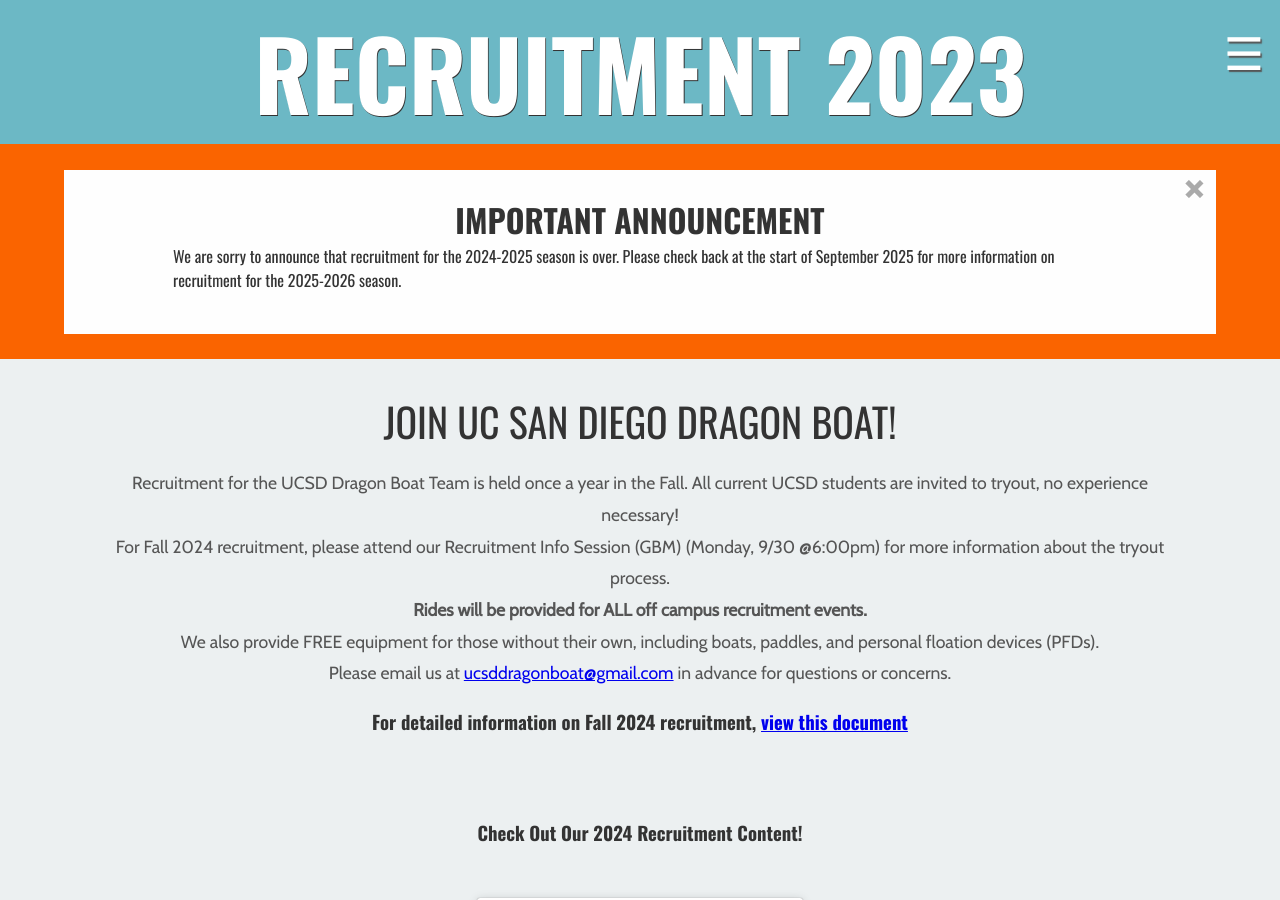
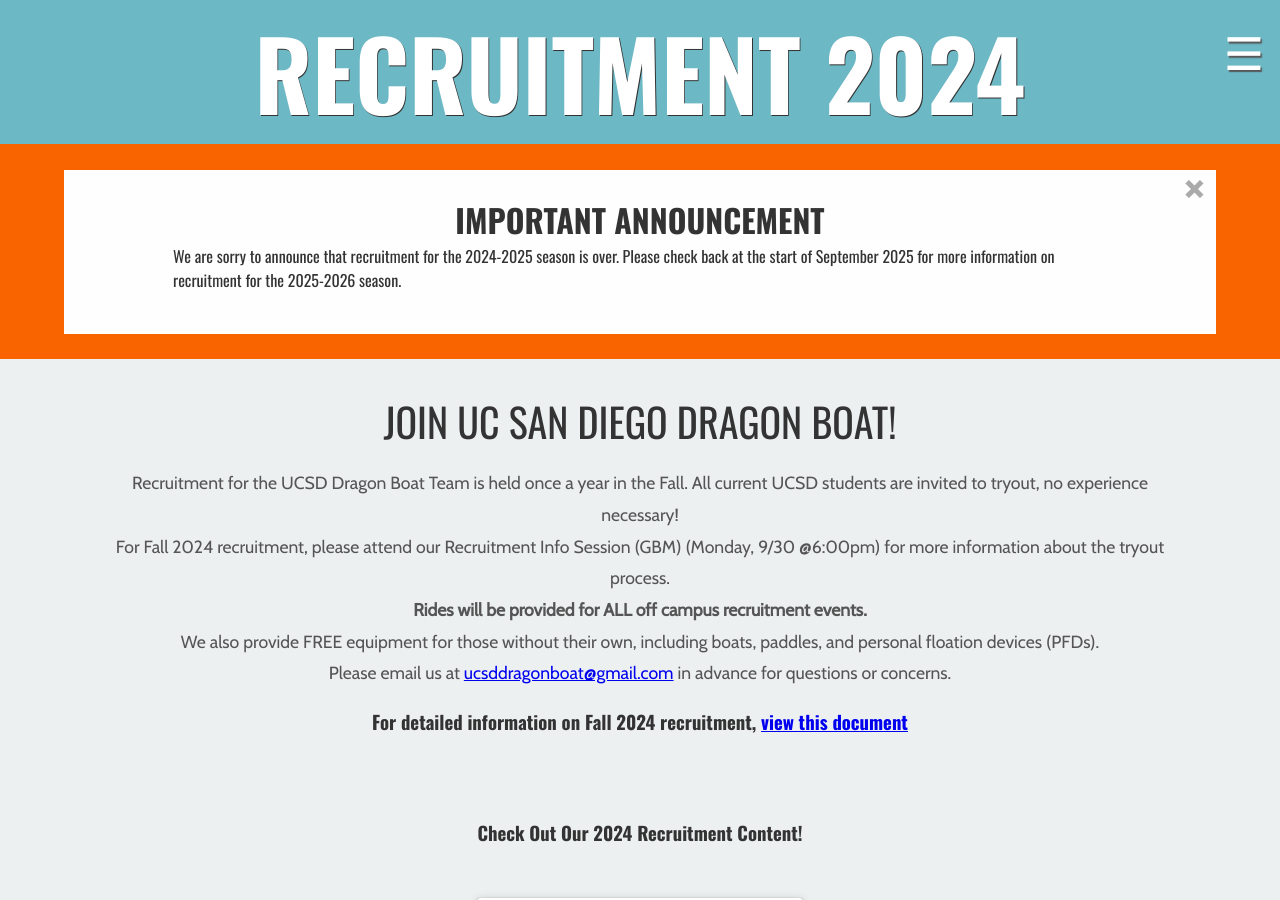
Before and after one commit to ucsd-dragonboat/ucsd-db.github.io, a Jekyll site: the page built from recruitment.html, in a window 1280 px wide and 900 px high. Built offline with Jekyll 4.4.1, drawn with Linux system fonts in a browser that asks for light colours; nearby versions of some CDN libraries; a script that is not in the unit is left out.

Commit message:
changed recruitment year

```diff
--- a/recruitment.html
+++ b/recruitment.html
@@ -1,12 +1,12 @@
 ---
 layout: default
-title: Recruitment 2023
+title: Recruitment 2024
 ---
 
 <script type="text/javascript" src="{{site.baseurl}}/assets/js/recruitment.js"></script>
 <div class="content_wrap" style="height: auto;">
 	<div class="flex_center recruitment_header">
-		<h1 class="about_header" id="recruitment_about_header" style="text-align: center">Recruitment 2023</h1>
+		<h1 class="about_header" id="recruitment_about_header" style="text-align: center">Recruitment 2024</h1>
 	</div>
 
 
```
